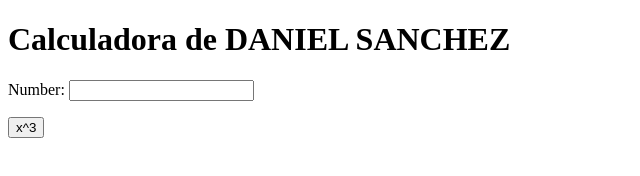
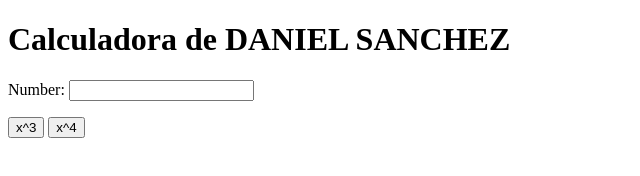
Before and after one commit to danysanuru/my_calculator_4, a plain HTML site: page index.html in a window 1280 px wide. Shown: the full height of the page, 0-640 px from the left. Drawn offline with Linux system fonts and the light colour scheme.

Commit message:
x^4 button

```diff
--- a/index.html
+++ b/index.html
@@ -14,6 +14,10 @@
 				case 1:     // x^3
 					num.value = Math.pow(num.value, 3);
 					break;
+
+				case 2:    // x^4
+					num.value = Math.pow( num.value, 4);
+					break;
 			}
 		}
 		</script>
@@ -24,6 +28,7 @@
 		Number: <input type="text" id="n1">
 		<p>
 			<button onclick="dan_oper(1)"> x^3 </button>
+			<button onclick="dan_oper(2)"> x^4 </button>
 		</p>
 	</body>
 </html>
```
